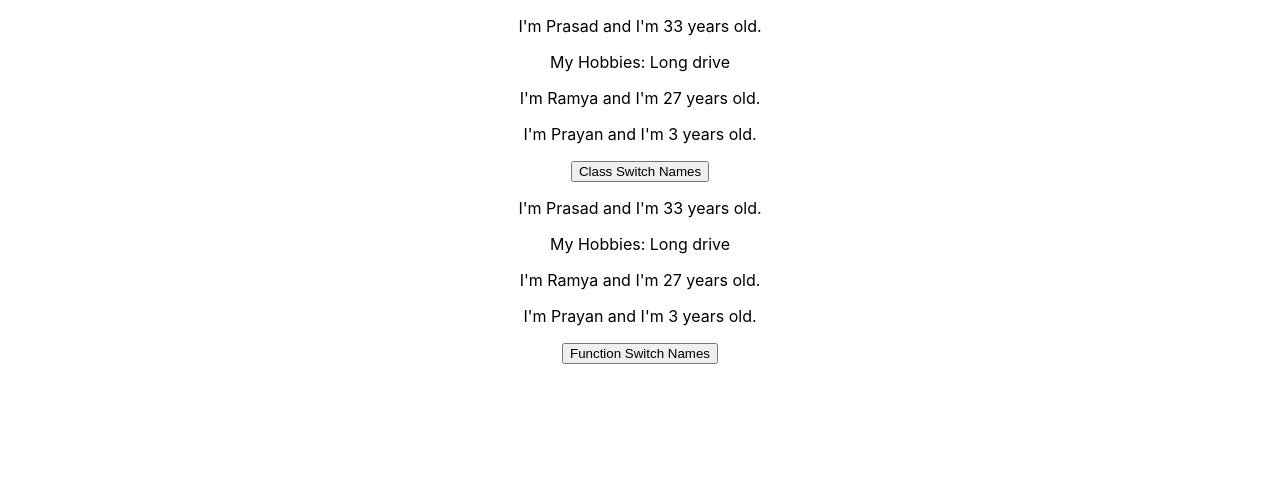
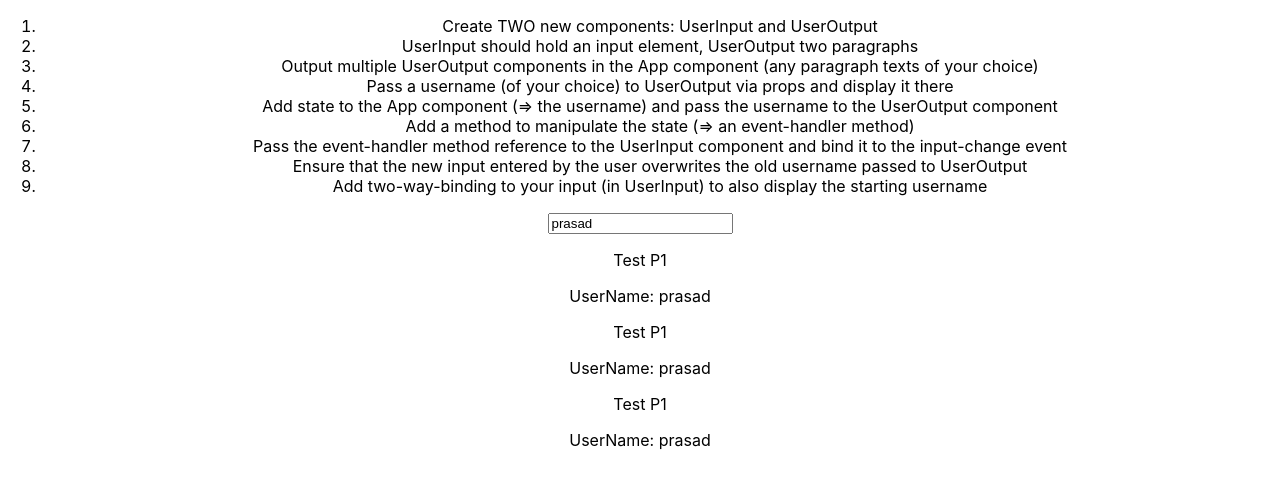
Before and after one commit to prasad417/reactjs-udemy, a React (Create React App) app: page / in a window 1280 px wide. Shown: the top 488 px of the page. Built offline with nearby package versions, Linux system fonts and the light colour scheme.

Commit message:
Assignment completion

```diff
--- a/src/App.js
+++ b/src/App.js
@@ -2,16 +2,18 @@ import React, { Component } from 'react'
 import './App.css'
 import PersonClass from './Person/PersonClassComp'
 import PersonFunction from './Person/PersonFunctionComp'
+import UserInput from './assignments/state/UserInput'
 
 class App extends Component {
+
 
 
   render() {
     return (
       <div className="App">
-        <PersonClass />
-
-        <PersonFunction />
+        {/* <PersonClass />
+        <PersonFunction /> */}
+        <UserInput />
       </div>
     );
   }
--- /dev/null
+++ b/src/assignments/state/UserInput.js
@@ -0,0 +1,39 @@
+import React, { Component } from 'react'
+import UserOutput from './UserOutput'
+
+class UserInput extends Component {
+
+    state = {
+        userName: 'prasad'
+    }
+
+    usernameChange = (event) => {
+        this.setState({
+            userName: event.target.value
+        })
+    }
+
+    render() {
+        return (
+            <div>
+                <ol>
+                    <li>Create TWO new components: UserInput and UserOutput</li>
+                    <li>UserInput should hold an input element, UserOutput two paragraphs</li>
+                    <li>Output multiple UserOutput components in the App component (any paragraph texts of your choice)</li>
+                    <li>Pass a username (of your choice) to UserOutput via props and display it there</li>
+                    <li>Add state to the App component (=> the username) and pass the username to the UserOutput component</li>
+                    <li>Add a method to manipulate the state (=> an event-handler method)</li>
+                    <li>Pass the event-handler method reference to the UserInput component and bind it to the input-change event</li>
+                    <li>Ensure that the new input entered by the user overwrites the old username passed to UserOutput</li>
+                    <li>Add two-way-binding to your input (in UserInput) to also display the starting username</li>
+                </ol>
+                <input type="text" placeholder="Enter username" onChange={this.usernameChange} value={this.state.userName}/>
+                <UserOutput userName={this.state.userName}/>
+                <UserOutput userName={this.state.userName}/>
+                <UserOutput userName={this.state.userName}/>
+            </div>
+        )
+    }
+}
+
+export default UserInput;
--- /dev/null
+++ b/src/assignments/state/UserOutput.js
@@ -0,0 +1,15 @@
+import React, { Component } from 'react'
+
+class UserOutput extends Component {
+    render() {
+        return (
+            <div>
+                <p>Test P1</p>
+                <p>UserName: {this.props.userName}</p>
+
+            </div>
+        )
+    }
+}
+
+export default UserOutput;
```
